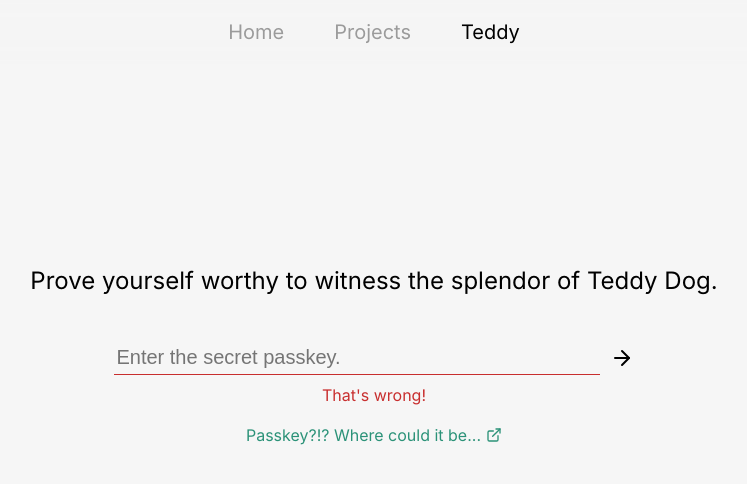
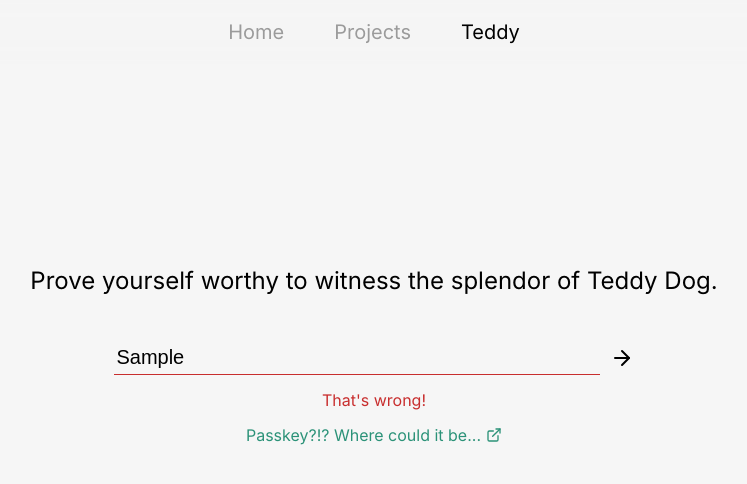
Before and after one commit to samuel-lao/personal-website, a React (Create React App) app: page /teddy in a window 1280 px wide. Both pictures are taken after typing "Sample" into the empty fields and a click on the button 887 px from the left and 374 px from the top of the page. Shown: the top 484 px of the page, without its empty margins (266-1013 px from the left). Built offline with nearby package versions, Linux system fonts and the light colour scheme.

Commit message:
fixed issue with text input resetting every time you typed

```diff
--- a/src/components/Teddy.css
+++ b/src/components/Teddy.css
@@ -29,4 +29,12 @@
 .incorrect-text {
     color: rgb(200, 46, 46);
     font-family: "InterRegular";
+    padding: 15px;
 }
+
+.incorrect-text-hidden {
+    color: rgb(200, 46, 46);
+    font-family: "InterRegular";
+    opacity: 0;
+    padding: 15px;
+}
--- a/src/components/Teddy.jsx
+++ b/src/components/Teddy.jsx
@@ -1,92 +1,83 @@
-import React, { useState, } from 'react'
+import React, { useState, useCallback, memo } from 'react';
 import { LuArrowRight, LuExternalLink } from "react-icons/lu";
+import { animated, easings, useTransition } from '@react-spring/web';
+import "./Teddy.css";
+import { Link } from 'react-router-dom';
+import teddy from "../assets/teddy.jpeg";
 
-import { animated, easings, useTransition } from '@react-spring/web';
+const SECRET_PASSKEY = "Teddy is objectively the best dog.";
 
-import "./Teddy.css"
-import { Link } from 'react-router-dom';
-
-import teddy from "../assets/teddy.jpeg"
-
-// What a secret!
-const SECRET_PASSKEY = "Teddy is objectively the best dog."
-
-
-export default function Teddy() {
-    const [permission, setPermission] = useState(false)
-    const [wrong, setWrong] = useState(null)
-    const [index, setIndex] = useState(0)
-
-
-    function handleSubmit(e) {
-        e.preventDefault()
-
-        const data = new FormData(e.target)
-        const formJson = Object.fromEntries(data.entries());
-        console.log(formJson)
-        if (formJson.answer === SECRET_PASSKEY) {
-            setPermission(true)
-            setIndex(1)
-
-        } else {
-            setWrong(true)
-        }
-    }
-
-    const Display = ({ item }) => {
-        if (item == 0) {
+const Display = memo(({ item, answer, setAnswer, wrong, setWrong, handleSubmit }) => {
+    if (item === 0) {
         return (
             <>
                 <text style={{ fontFamily: "InterRegular", fontSize: "24px", paddingBottom: "50px" }}>Prove yourself worthy to witness the splendor of Teddy Dog.</text>
-                    <form onSubmit={handleSubmit} style={{ display: "flex", justifyContent: "center", alignItems: "center", gap: 10, width: "100%", paddingBottom: "20px", flexDirection: "column" }}>
+                <form onSubmit={handleSubmit} style={{ display: "flex", justifyContent: "center", alignItems: "center", width: "100%", flexDirection: "column" }}>
                     <div style={{ display: "flex", justifyContent: "center", alignItems: "center", gap: 10, width: "100%" }}>
-                            <input name="answer" className={`teddy-input ${wrong && "wrong"}`} placeholder='Enter the secret passkey.' />
+                        <input
+                            name="answer"
+                            className={`teddy-input ${wrong && "wrong"}`}
+                            placeholder='Enter the secret passkey.'
+                            value={answer}
+                            onChange={e => { setAnswer(e.target.value); setWrong(false); }}
+                        />
                         <button type="submit" style={{ all: "unset" }}>
                             <LuArrowRight className='teddy-submit-input' size={24} />
                         </button>
                     </div>
-                        {wrong && <text className='incorrect-text'>That's wrong!</text>}
+                    <text className={wrong ? 'incorrect-text' : 'incorrect-text-hidden'}>That's wrong!</text>
                 </form>
-                    <Link to="https://github.com/Samurl88/personal-website" style={{ textDecoration: "none",  }} className="info-content-link">
+                <Link to="https://github.com/Samurl88/personal-website" style={{ textDecoration: "none", }} className="info-content-link">
                     <text>Passkey?!? Where could it be...</text>
                     <LuExternalLink color='#2b9278' />
                 </Link>
             </>
-            )
-        } else if (item == 1) {
+        );
+    } else if (item === 1) {
+        return <div>loading</div>;
+    } else if (item === 2) {
         return (
             <>
-                    <div>loading</div>
+                <img src={teddy} width={"50%"} alt="Teddy" />
+                <p style={{ paddingTop: "15px", fontFamily: "InterMedium", fontSize: "20px" }}>It's Teddy!</p>
             </>
-            )
-        } else if (item == 2) {
-            return (
-                <>
-                    <img src={teddy} width={"50%"} />
-                    <text style={{ paddingTop: "15px", fontFamily: "InterMedium", fontSize: "20px" }}>It's Teddy!</text>
-                </>
-            )
+        );
     }
+});
+
+export default function Teddy() {
+    const [permission, setPermission] = useState(false);
+    const [wrong, setWrong] = useState(null);
+    const [index, setIndex] = useState(0);
+    const [answer, setAnswer] = useState("");
+
+    const handleSubmit = useCallback((e) => {
+        e.preventDefault();
+        const data = new FormData(e.target);
+        const formJson = Object.fromEntries(data.entries());
+        if (formJson.answer === SECRET_PASSKEY) {
+            setPermission(true);
+            setIndex(1);
+        } else {
+            setWrong(true);
         }
-
-
+    }, []);
 
     const transitions = useTransition(index, {
         from: { opacity: 0, y: 25 },
-        enter: { opacity: 1, y: 0},
+        enter: { opacity: 1, y: 0 },
         leave: { opacity: 0, y: 25 },
         exitBeforeEnter: true,
         config: { duration: 350, easing: easings.easeInOutCubic }
     });
 
-
     return (
-        <div style={{ display: "flex", alignItems: "center", justifyContent: "center", height: "75vh", }}>
-            <div style={{ width: "45rem", display: "flex", alignItems: "center", justifyContent: "center", flexDirection: "column", }}>
+        <div style={{ display: "flex", alignItems: "center", justifyContent: "center", height: "75vh" }}>
+            <div style={{ width: "45rem", display: "flex", alignItems: "center", justifyContent: "center", flexDirection: "column" }}>
                 {transitions((style, i) =>
                     i !== null ? (
-                            <animated.div style={{display: "flex", flexDirection: "column", ...style}}>
-                                <Display item={index} />
+                        <animated.div style={{ display: "flex", justifyContent: "center", alignItems: "center", flexDirection: "column", ...style }}>
+                            <Display item={i} answer={answer} setAnswer={setAnswer} wrong={wrong} setWrong={setWrong} handleSubmit={handleSubmit} />
                         </animated.div>
                     ) : (
                         <div />
@@ -94,5 +85,5 @@ export default function Teddy() {
                 )}
             </div>
         </div>
-    )
+    );
 }
```
Lines whose indentation alone changed are shown as unchanged.
